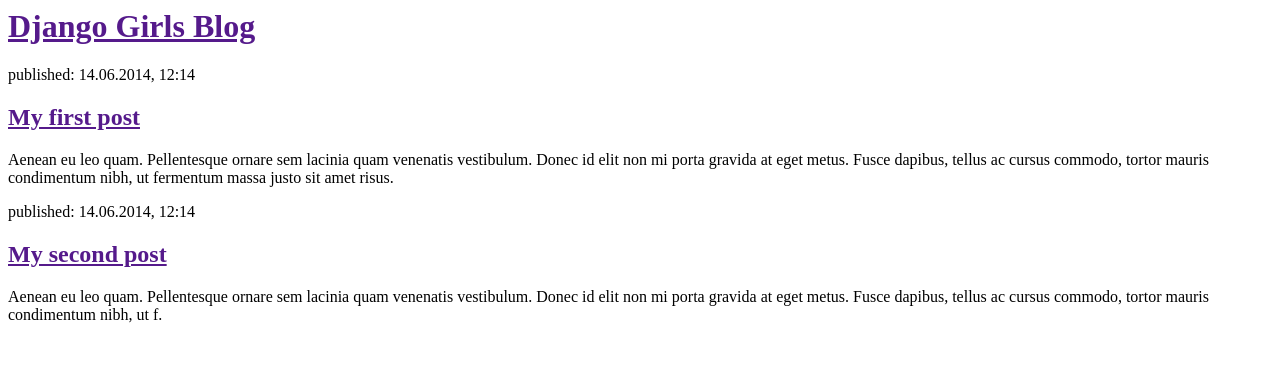
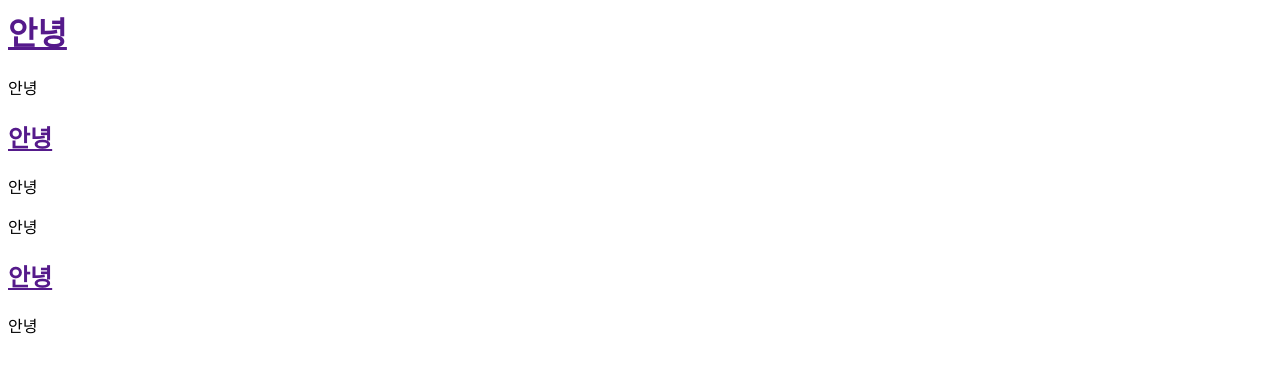
Before and after one commit to sang90222/my-first-blog, a Django app: page / in a window 1280 px wide. Shown: the top 373 px of the page. Run offline with Django 3.2, Linux system fonts and the light colour scheme.

Commit message:
Changed Hello

```diff
--- a/blog/templates/blog/post_list.html
+++ b/blog/templates/blog/post_list.html
@@ -4,19 +4,19 @@
     </head>
     <body>
         <div>
-            <h1><a href="">Django Girls Blog</a></h1>
+            <h1><a href="">안녕</a></h1>
         </div>
 
         <div>
-            <p>published: 14.06.2014, 12:14</p>
-            <h2><a href="">My first post</a></h2>
-            <p>Aenean eu leo quam. Pellentesque ornare sem lacinia quam venenatis vestibulum. Donec id elit non mi porta gravida at eget metus. Fusce dapibus, tellus ac cursus commodo, tortor mauris condimentum nibh, ut fermentum massa justo sit amet risus.</p>
+            <p>안녕</p>
+            <h2><a href="">안녕</a></h2>
+            <p>안녕</p>
         </div>
 
         <div>
-            <p>published: 14.06.2014, 12:14</p>
-            <h2><a href="">My second post</a></h2>
-            <p>Aenean eu leo quam. Pellentesque ornare sem lacinia quam venenatis vestibulum. Donec id elit non mi porta gravida at eget metus. Fusce dapibus, tellus ac cursus commodo, tortor mauris condimentum nibh, ut f.</p>
+            <p>안녕</p>
+            <h2><a href="">안녕</a></h2>
+            <p>안녕</p>
         </div>
     </body>
 </html>
```
